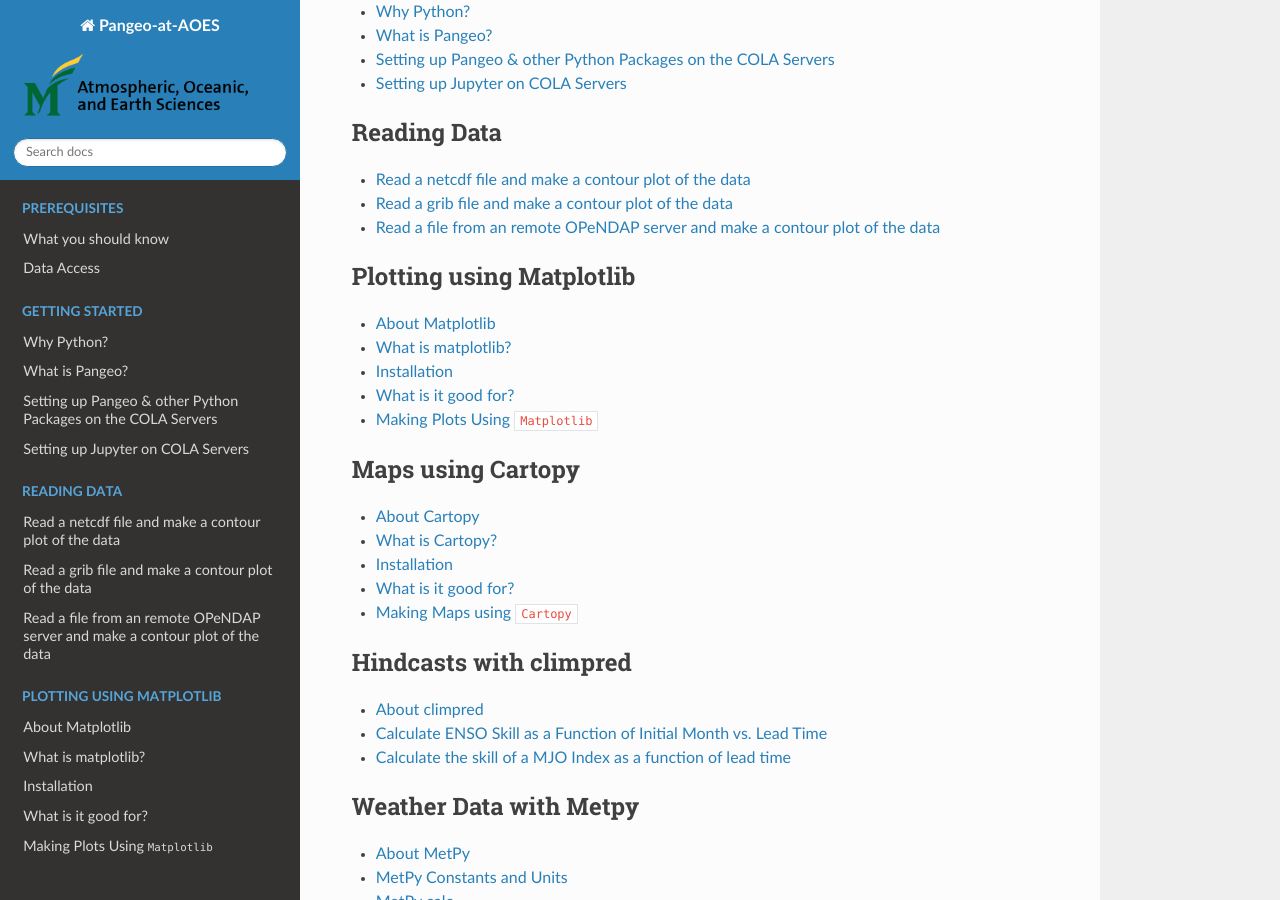
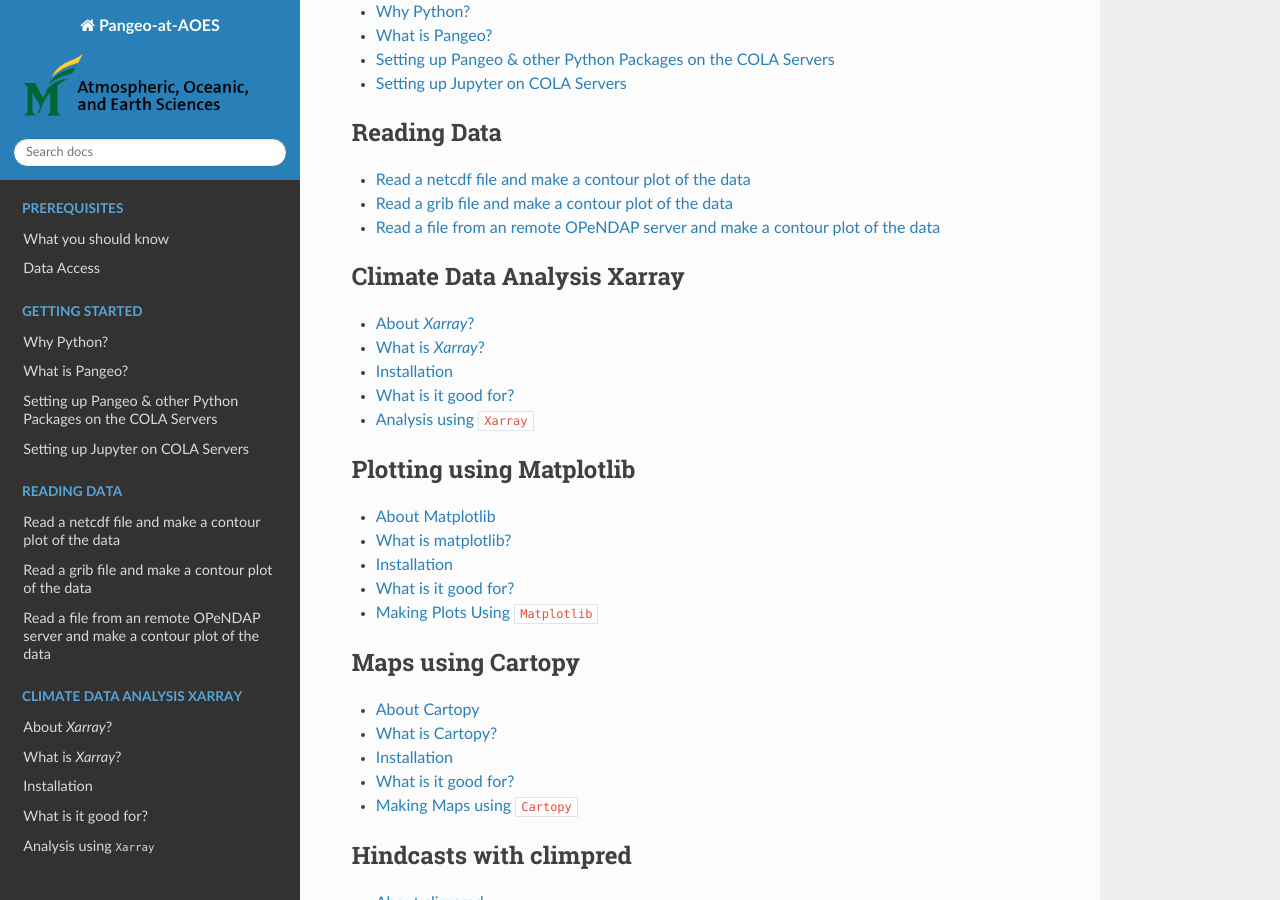
Before and after one commit to kpegion/Pangeo-at-AOES, a Sphinx documentation site: the page built from docs/source/index.rst, in a window 1280 px wide and 900 px high, scrolled down 520 px. Built offline with Sphinx 7.4.7 and the Read the Docs theme 2.0.0, drawn with Linux system fonts in a browser that asks for light colours.

Commit message:
update index.rst

```diff
--- a/docs/source/index.rst
+++ b/docs/source/index.rst
@@ -38,8 +38,8 @@ The examples are also generally relevant for climate data analysis.  Therefore,
 
 
 .. toctree::
-   :maxdepth: s12
-   :caption: Climate Data using Xarray
+   :maxdepth: 1
+   :caption: Climate Data Analysis Xarray
 
    about-xarray
    examples/advanced-analysis.ipynb
```
